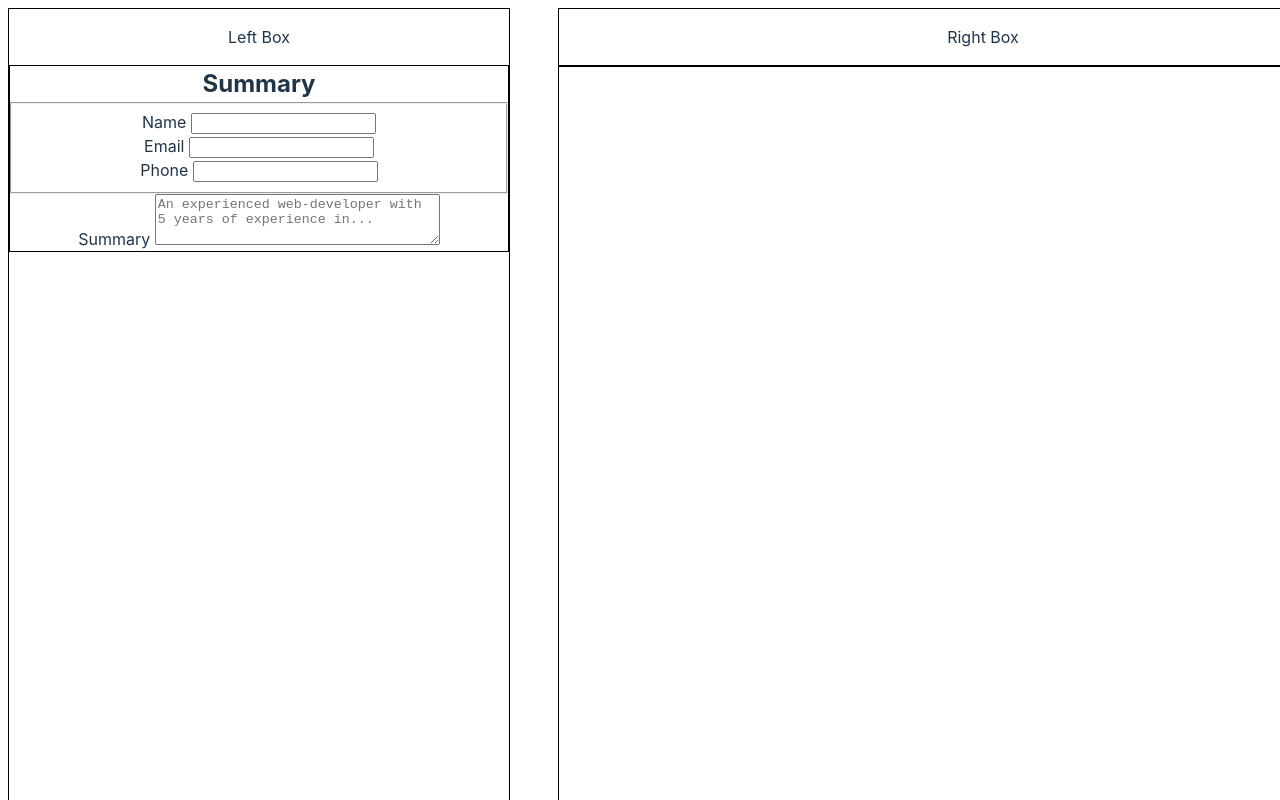
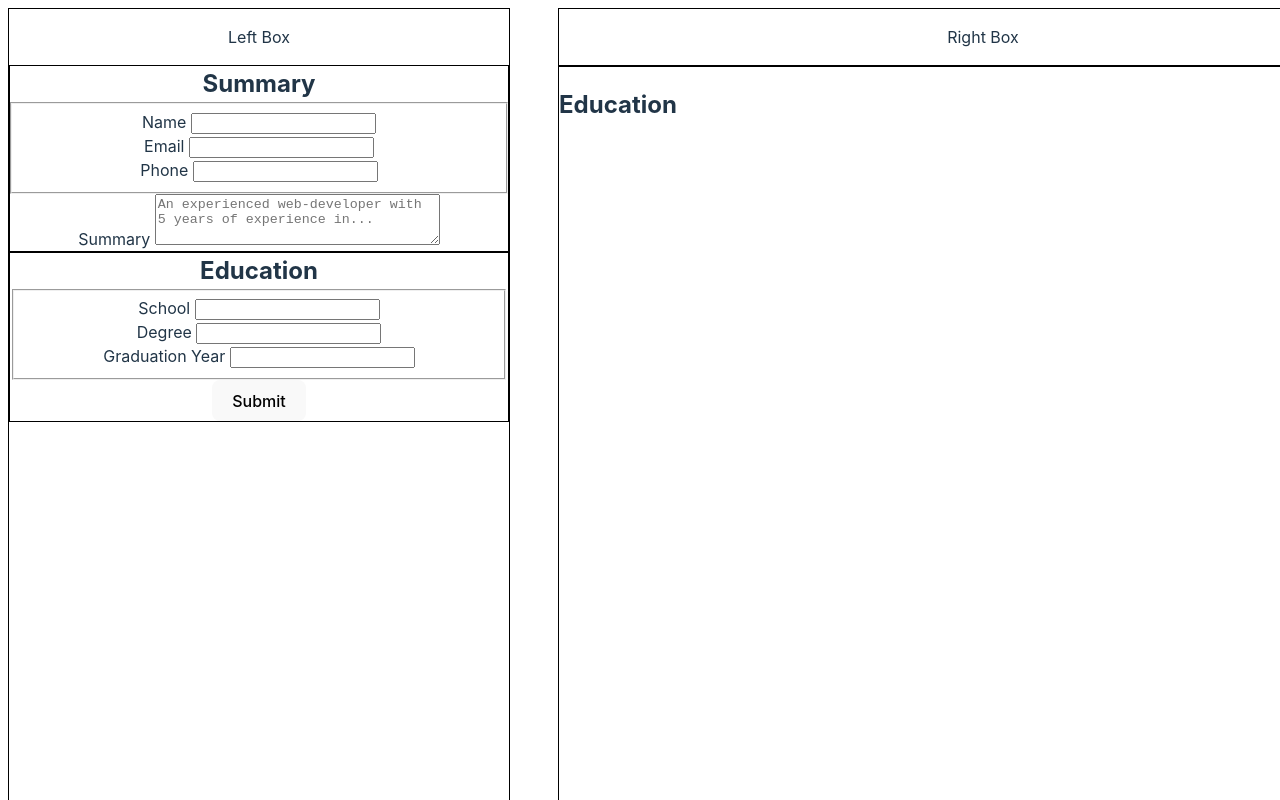
Before and after one commit to ADDikt88/cv-app, a React (Vite) app: page / in a window 1280 px wide. Shown: the top 800 px of the page. Built offline with nearby package versions, Linux system fonts and the light colour scheme.

Commit message:
Add education through a submit form

```diff
--- a/src/CVApp.jsx
+++ b/src/CVApp.jsx
@@ -1,5 +1,7 @@
 import EditInfo from "./EditInfo.jsx";
 import DisplayInfo from "./DisplayInfo.jsx";
+import EditEducation from "./EditEducation.jsx";
+import DisplayEducation from "./DisplayEducation.jsx";
 import { useState } from "react";
 
 import "./CVApp.css";
@@ -11,6 +13,20 @@ function CVApp() {
     phone: "",
     description: "",
   });
+
+  const [educationList, setEducationList] = useState([]);
+
+  function handleEducationSubmit(e) {
+    console.log("education added");
+    e.preventDefault();
+    const name = e.target.elements.name.value;
+    const degree = e.target.elements.degree.value;
+    const year = e.target.elements.year.value;
+
+    setEducationList([...educationList, { name, degree, year }]);
+
+    e.target.reset();
+  }
 
   function handleNameChange(e) {
     const updateName = { ...user, name: e.target.value };
@@ -43,10 +59,12 @@ function CVApp() {
           handlePhoneChange={handlePhoneChange}
           handleDescChange={handleDescChange}
         />
+        <EditEducation handleSubmit={handleEducationSubmit} />
       </div>
       <div className="right-box">
         <p>Right Box</p>
         <DisplayInfo user={user} />
+        <DisplayEducation educationList={educationList} />
       </div>
     </>
   );
--- a/src/Display.css
+++ b/src/Display.css
@@ -7,3 +7,14 @@
 .display-info > * {
   margin: 0;
 }
+
+.display-education {
+  text-align: left;
+}
+.display-education > ul > li {
+  list-style: none;
+  text-align: left;
+}
+.display-education > ul > li > * {
+  margin: 0;
+}
--- /dev/null
+++ b/src/DisplayEducation.jsx
@@ -0,0 +1,20 @@
+//import "./Display.css";
+
+function DisplayEducation({ educationList }) {
+  return (
+    <div className="display-education">
+      <h2>Education</h2>
+      <ul>
+        {educationList.map((education, index) => (
+          <li key={index}>
+            <h2>{education.name}</h2>
+            <p>{education.degree}</p>
+            <p>{education.year}</p>
+          </li>
+        ))}
+      </ul>
+    </div>
+  );
+}
+
+export default DisplayEducation;
--- a/src/Edit.css
+++ b/src/Edit.css
@@ -7,3 +7,13 @@
 .summary-container > * {
   margin: 0;
 }
+
+.education-container {
+  display: flex;
+  flex-direction: column;
+  border: 1px solid black;
+}
+
+.education-container > * {
+  margin: 0;
+}
--- /dev/null
+++ b/src/EditEducation.jsx
@@ -0,0 +1,54 @@
+function EditEducation({ handleSubmit }) {
+  return (
+    <>
+      <div className="education-container">
+        <h2>Education</h2>
+        <form onSubmit={handleSubmit}>
+          <fieldset>
+            <Input
+              label="School"
+              name="name"
+              type="text"
+              title="Please enter your school name"
+              minLength="1"
+            />
+            <Input
+              label="Degree"
+              name="degree"
+              type="text"
+              title="Please enter the name of your degree"
+              minLength="1"
+            />
+            <Input
+              label="Graduation Year"
+              name="year"
+              type="num"
+              title="Please enter your year of graduation"
+              minLength="4"
+            />
+          </fieldset>
+          <button type="submit">Submit</button>
+        </form>
+      </div>
+    </>
+  );
+}
+
+function Input({ label, name, type, title, minLength }) {
+  return (
+    <div>
+      <label>
+        {label}{" "}
+        <input
+          type={type}
+          name={name}
+          title={title}
+          minLength={minLength}
+          defaultValue=""
+        />
+      </label>
+    </div>
+  );
+}
+
+export default EditEducation;
--- a/src/EditInfo.jsx
+++ b/src/EditInfo.jsx
@@ -40,7 +40,7 @@ function EditInfo({
         <div>
           <label>
             {"Summary "}
-            <textArea
+            <textarea
               value={user.description}
               title="Describe yourself in a few sentences"
               placeholder="An experienced web-developer with 5 years of experience in..."
```
